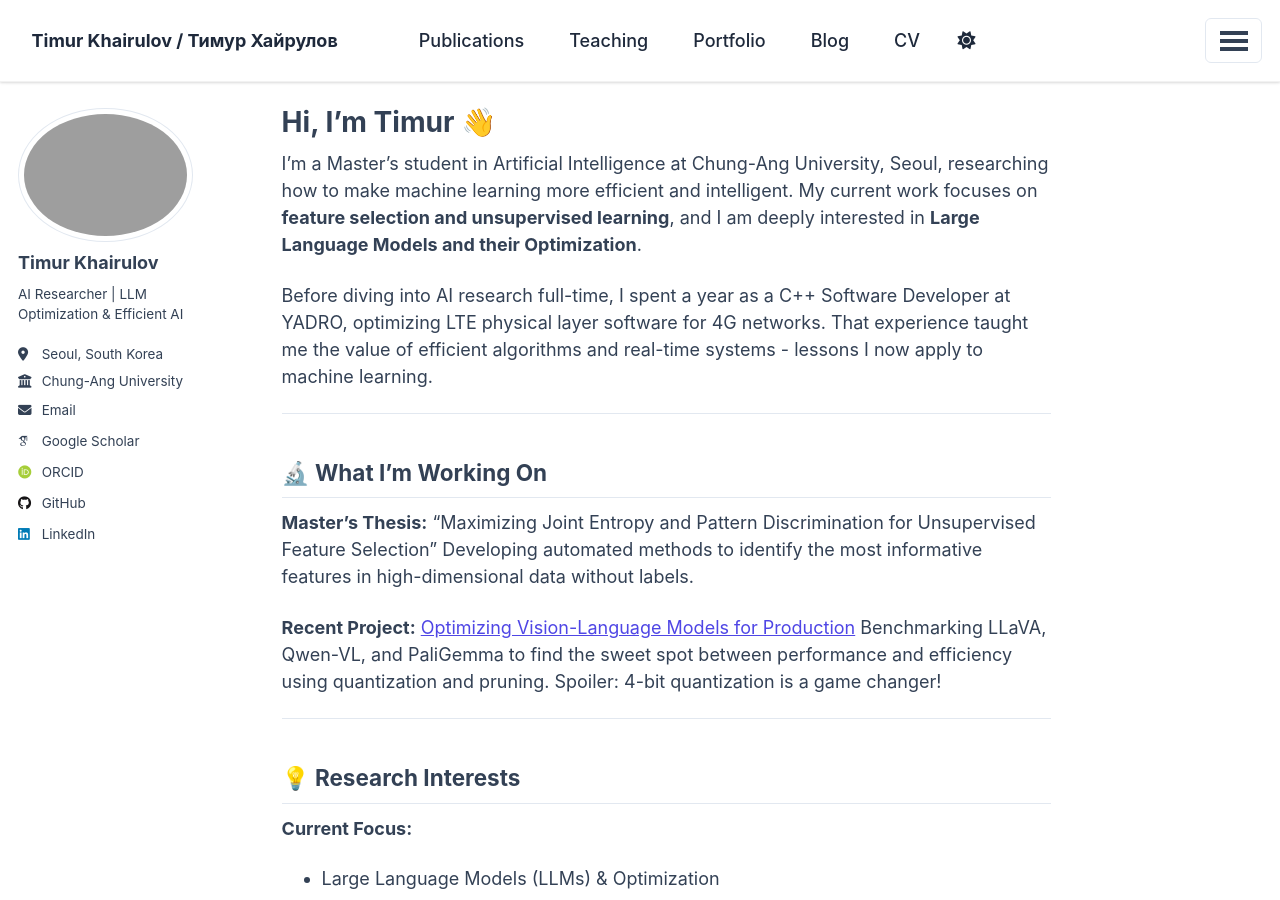
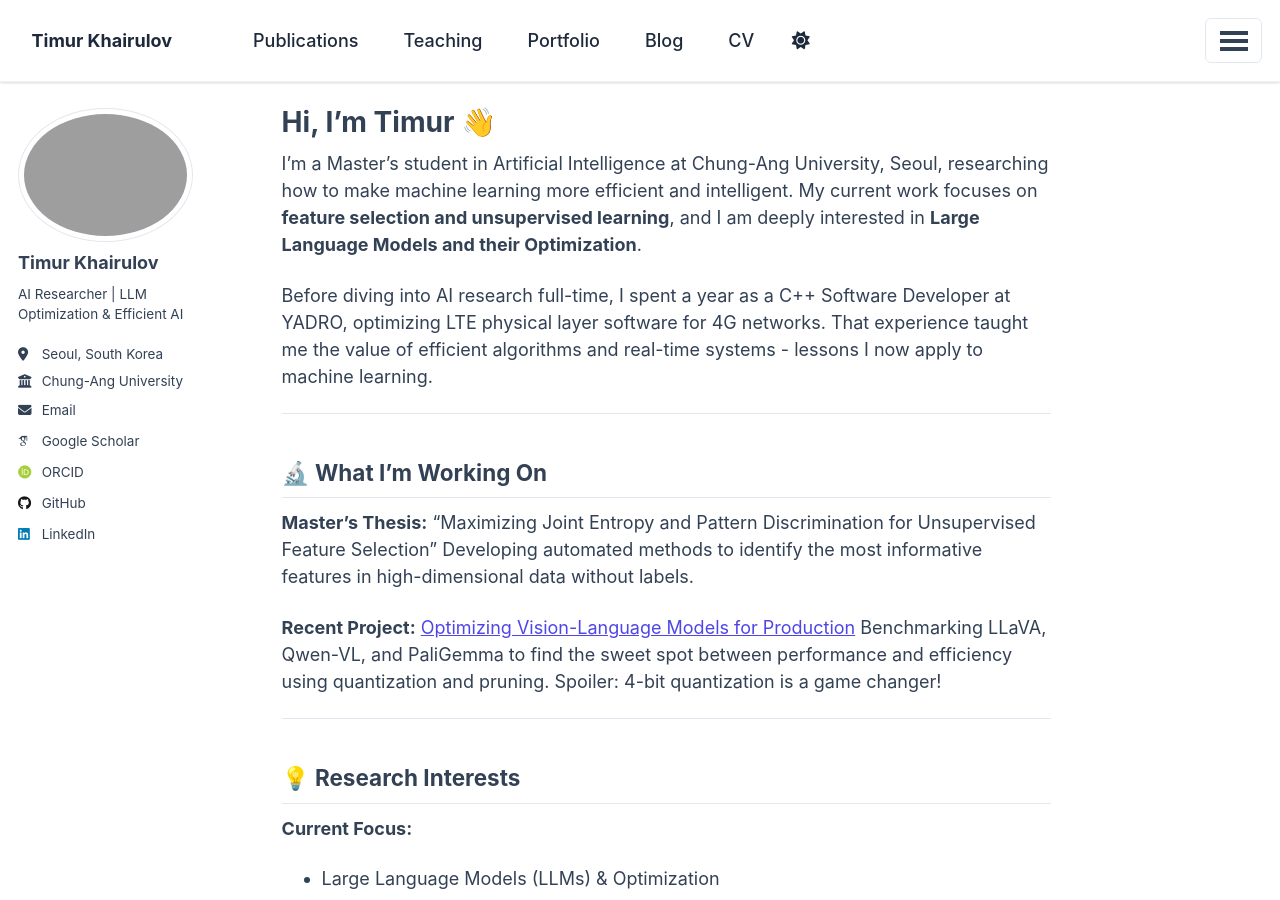
Before and after one commit to KhrTim/KhrTim.github.io, a Jekyll site: the page built from _pages/about.md, in a window 1280 px wide and 900 px high. Built offline with Jekyll 4.4.1, drawn with Linux system fonts in a browser that asks for light colours; nearby versions of some CDN libraries; some web fonts are replaced; library files that are not in the unit come from our copies; a script that is not in the unit is left out; comment, search, counter and statistics services are not loaded.

Commit message:
gemini enhacement fix

```diff
--- a/_config.yml
+++ b/_config.yml
@@ -169,7 +169,6 @@
   - .github
   - .jekyll-assets-cache
   - .sass-cache
-  - assets/js/_main.js
   - assets/js/plugins
   - assets/js/vendor
   - CHANGELOG
--- a/_includes/masthead.html
+++ b/_includes/masthead.html
@@ -6,7 +6,7 @@
       <nav id="site-nav" class="greedy-nav">
         <button><div class="navicon"></div></button>
         <ul class="visible-links">
-          <li class="masthead__menu-item masthead__menu-item--lg persist"><a href="{{ base_path }}/">{{ site.title }}</a></li>
+          <li class="masthead__menu-item masthead__menu-item--lg persist"><a href="{{ base_path }}/">{{ site.name }}</a></li>
           {% for link in site.data.navigation.main %}
             {% if link.url contains 'http' %}
               {% assign domain = '' %}
```
